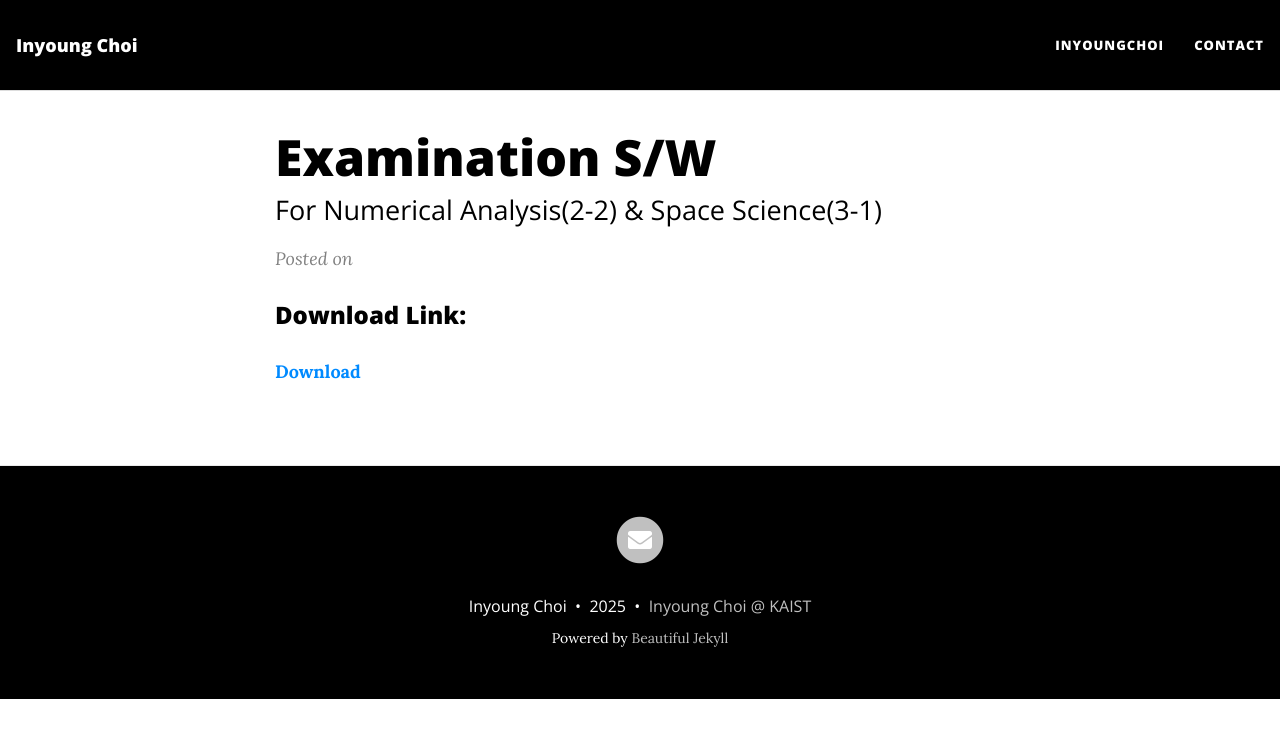
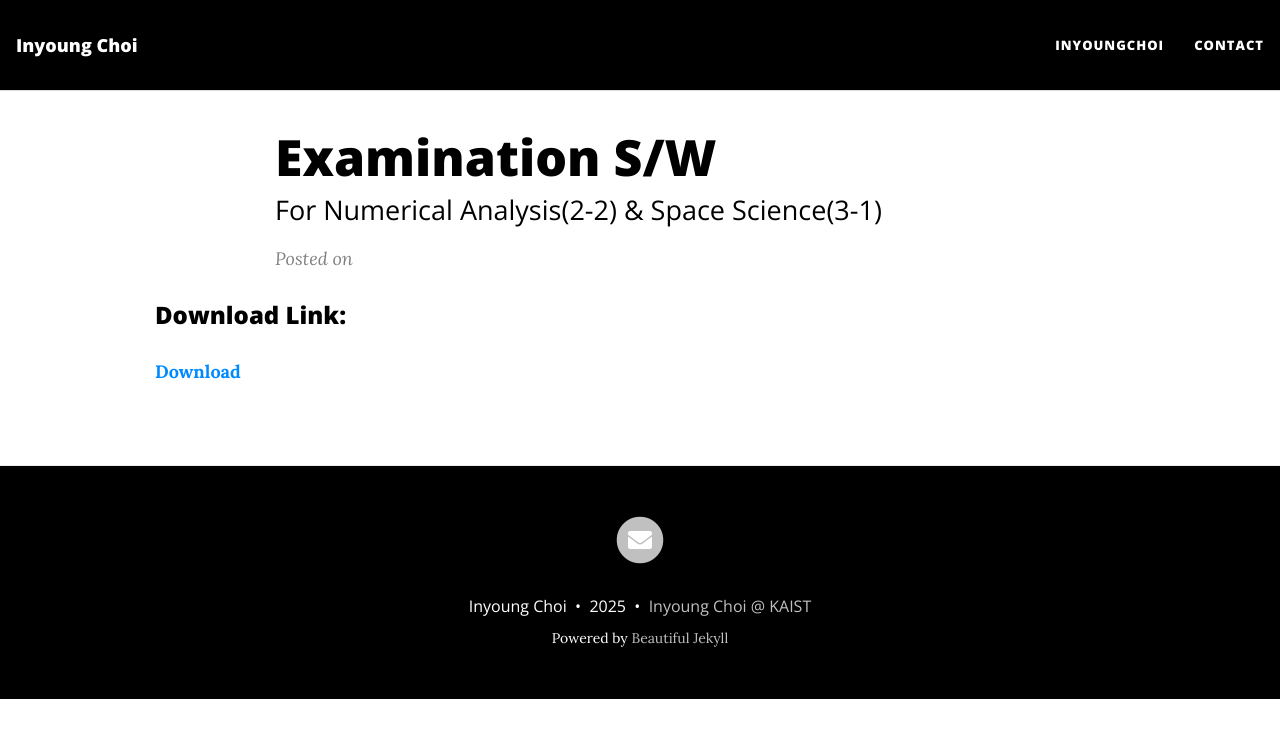
Before and after one commit to InyoungChoi-acai/InyoungChoi-acai.github.io, a Jekyll site: the page built from Notice.md, in a window 1280 px wide. Shown: the top 738 px of the page. Built offline with Jekyll 4.4.1, drawn with Linux system fonts in a browser that asks for light colours; nearby versions of some CDN libraries.

Commit message:
Update post.html

```diff
--- a/_layouts/post.html
+++ b/_layouts/post.html
@@ -5,19 +5,22 @@ layout: base
 {% include header.html type="post" %}
 
 <style>
+.blog-post-wrapper {
+  max-width: 1000px;
+  margin: 0 auto;
+  padding: 0 15px;
+}
+
 .blog-post {
   text-align: justify;
 }
 </style>
 
-<div class="{% if page.full-width %} container-fluid {% else %} container-md {% endif %}">
-  <div class="row">
-    <div class="{% if page.full-width %} col {% else %} col-xl-8 offset-xl-2 col-lg-10 offset-lg-1 {% endif %}">
-
+<div class="blog-post-wrapper">
   {% if page.gh-repo %}
-        {% assign gh_split =  page.gh-repo | split:'/'  %}
-        {% assign gh_user =  gh_split[0]  %}
-        {% assign gh_repo =  gh_split[1]  %}
+    {% assign gh_split =  page.gh-repo | split:'/' %}
+    {% assign gh_user =  gh_split[0] %}
+    {% assign gh_repo =  gh_split[1] %}
 
     <div id="header-gh-btns">
       {% if page.gh-badge.size > 0 %}
@@ -82,7 +85,6 @@ layout: base
     </li>
     {% endif %}
   </ul>
+
   {% include comments.html %}
 </div>
-  </div>
-</div>
```
Lines whose indentation alone changed are shown as unchanged.
